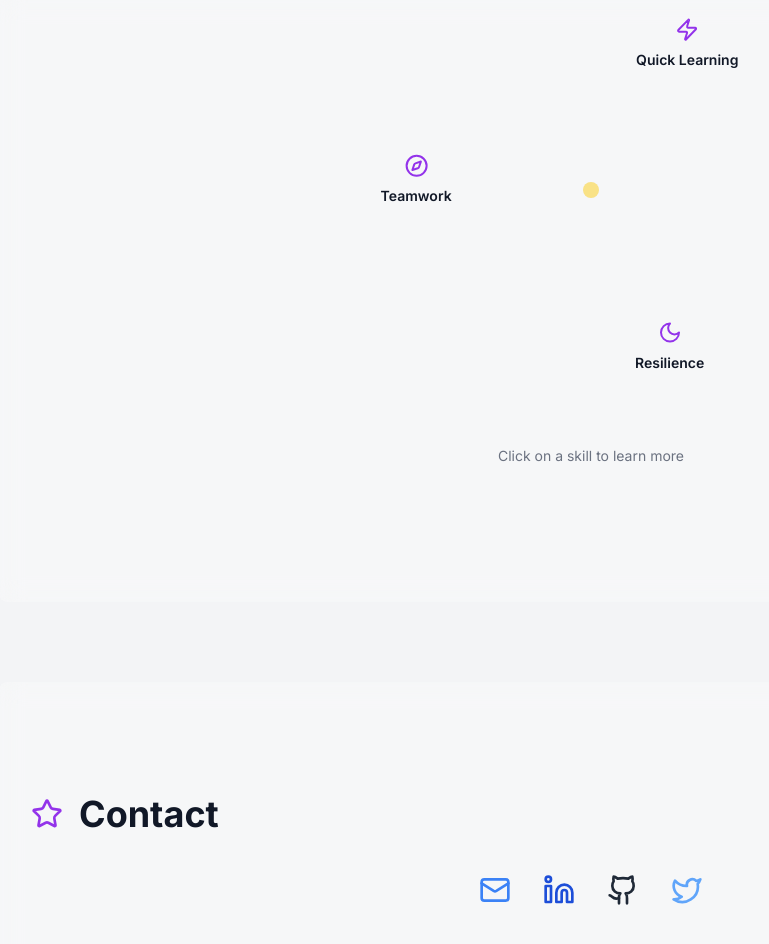
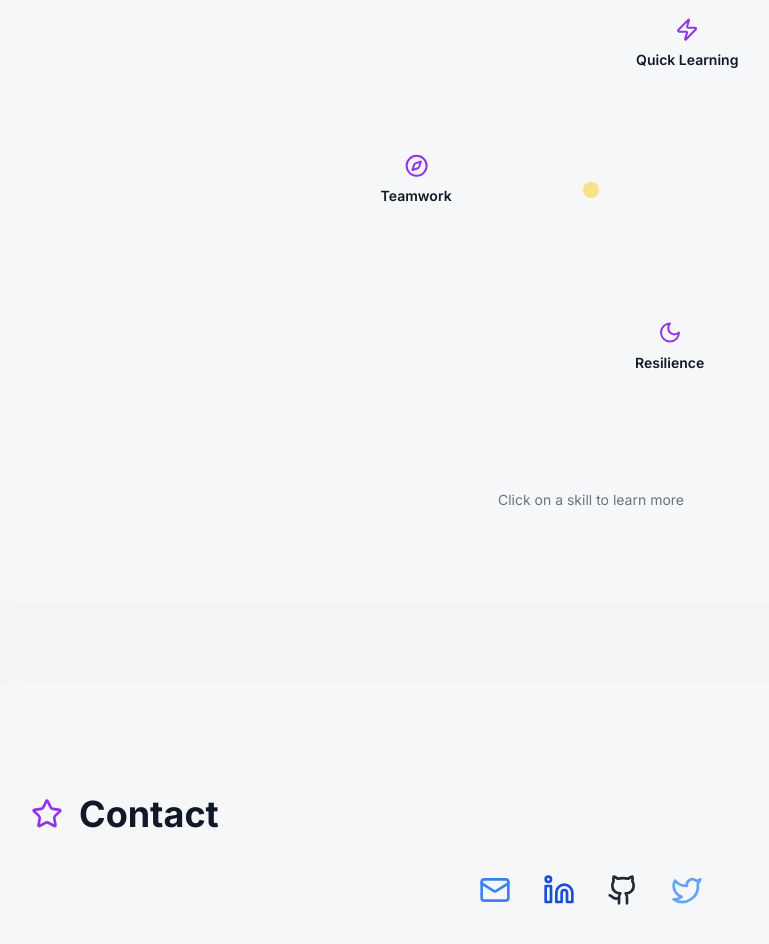
Before and after one commit to Chareeef/portfolio_website, a Next.js app: page / in a window 1280 px wide. Shown: the part 7115-8059 px from the top of the page, without its empty margins (49-818 px from the left). Built offline with nearby package versions, Linux system fonts and the light colour scheme.

Commit message:
add analytics

```diff
--- a/app/components/SoftSkills.tsx
+++ b/app/components/SoftSkills.tsx
@@ -56,11 +56,6 @@ const SoftSkills = () => {
       >
         <div className="absolute inset-0 flex h-full items-center justify-center">
           <div className="h-4 w-4 animate-pulse rounded-full bg-yellow-400" />
-          {activeSkill === null && (
-            <div className="absolute bottom-6 left-0 right-0 text-center text-sm text-gray-500 dark:text-gray-400">
-              Click on a skill to learn more
-            </div>
-          )}
         </div>
         <div className="relative h-full w-full">
           {skills.map((skill, index) => {
@@ -98,6 +93,11 @@ const SoftSkills = () => {
             );
           })}
         </div>
+        {activeSkill === null && (
+          <div className="absolute left-0 right-0 text-center text-sm text-gray-500 dark:text-gray-400">
+            Click on a skill to learn more
+          </div>
+        )}
       </div>
     </section>
   );
--- a/app/layout.tsx
+++ b/app/layout.tsx
@@ -2,6 +2,7 @@ import { Inter } from "next/font/google";
 import "./globals.css";
 import Header from "./components/Header";
 import { ThemeProvider } from "./components/ThemeProvider";
+import { Analytics } from "@vercel/analytics/react";
 
 const inter = Inter({ subsets: ["latin"] });
 
@@ -55,6 +56,7 @@ export default function RootLayout({
           <Header />
           {children}
         </ThemeProvider>
+        <Analytics />
       </body>
     </html>
   );
--- a/package.json
+++ b/package.json
@@ -10,6 +10,7 @@
   },
   "dependencies": {
     "@types/react-dom": "^19.0.2",
+    "@vercel/analytics": "^1.4.1",
     "autoprefixer": "^10.4.20",
     "eslint": "^9.17.0",
     "eslint-config-next": "^15.1.2",
```
